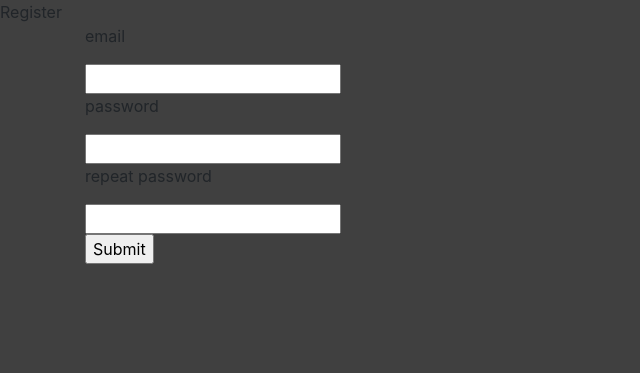
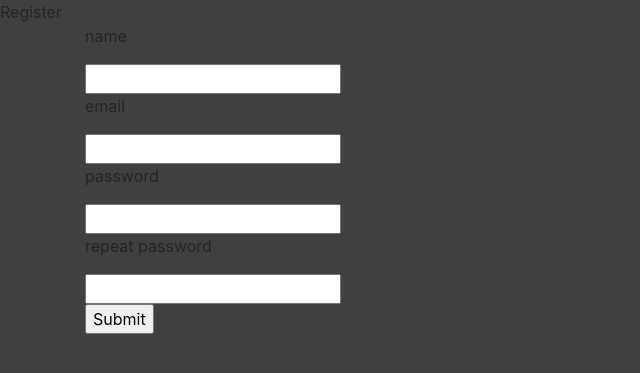
Before and after one commit to chmelevme/Hbonch, a Flask app: page /auth/register in a window 1280 px wide. Shown: the top 373 px of the page, without its empty margins (0-640 px from the left). Run offline with Flask 2, Linux system fonts and the light colour scheme; some libraries are stand-ins or nearby versions.

Commit message:
add name register

```diff
--- a/webapp/templates/auth/register.html
+++ b/webapp/templates/auth/register.html
@@ -15,6 +15,8 @@
         <div class="row">
             <div class="col-6">
                 <form action="">
+                    <p>name</p>
+                    <input type="name">
                     <p>email</p>
                     <input type="email">
                     <p>password</p>
```
